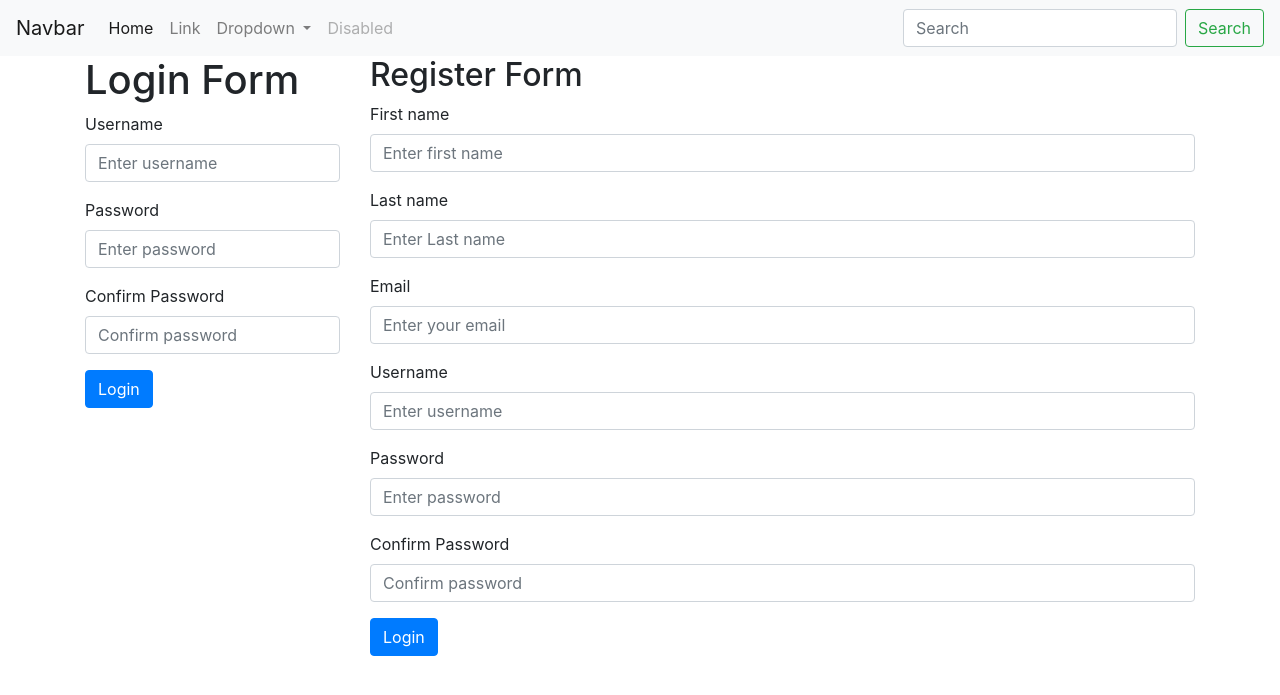
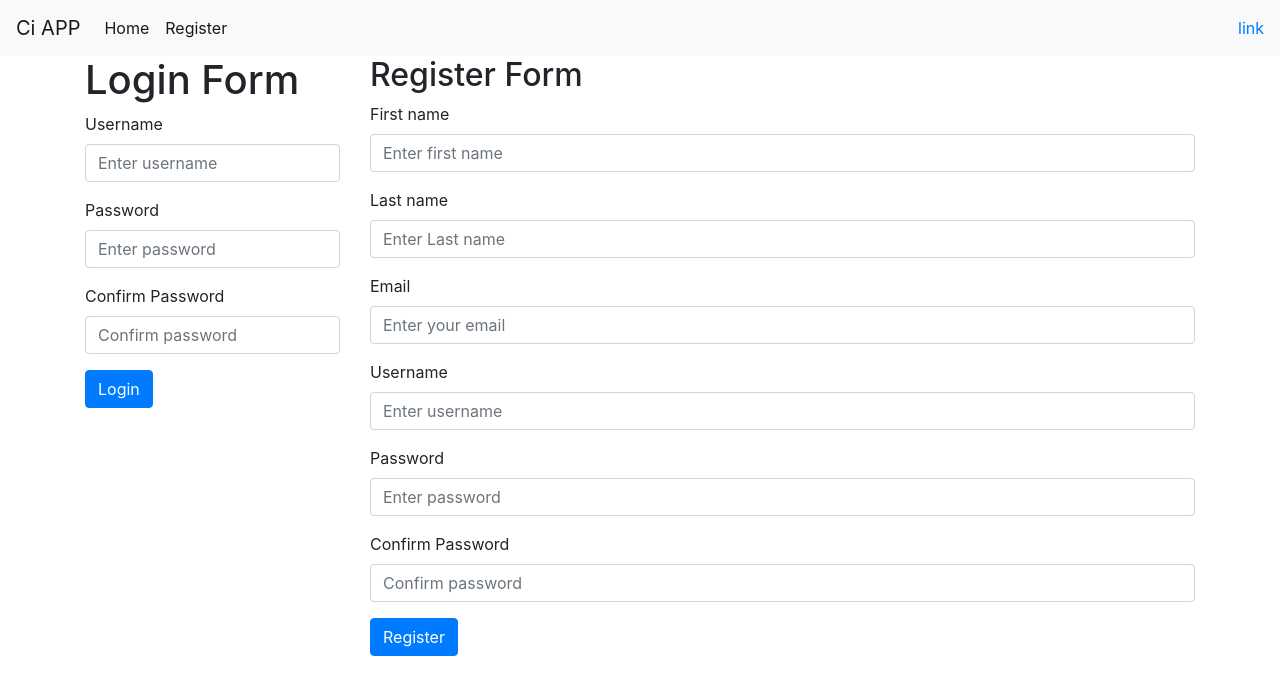
Before and after one commit to sreeshma-sooraj/ci, a CodeIgniter app: page /ci/index.php/users/register in a window 1280 px wide. Shown: the top 695 px of the page. Run offline with CodeIgniter, Linux system fonts and the light colour scheme.

Commit message:
lesson49:Navigation and Links modifiction

```diff
--- a/application/config/routes.php
+++ b/application/config/routes.php
@@ -49,6 +49,6 @@ defined('BASEPATH') OR exit('No direct script access allowed');
 | Examples:	my-controller/index	-> my_controller/index
 |		my-controller/my-method	-> my_controller/my_method
 */
-$route['default_controller'] = 'welcome';
+$route['default_controller'] = 'home';
 $route['404_override'] = '';
 $route['translate_uri_dashes'] = FALSE;
--- a/application/views/layouts/main.php
+++ b/application/views/layouts/main.php
@@ -12,7 +12,7 @@
 <body>
 
 <nav class="navbar navbar-expand-lg navbar-light bg-light">
-  <a class="navbar-brand" href="#">Navbar</a>
+  <a class="navbar-brand" href="<?php echo base_url(); ?>">Ci APP</a>
   <button class="navbar-toggler" type="button" data-toggle="collapse" data-target="#navbarSupportedContent" aria-controls="navbarSupportedContent" aria-expanded="false" aria-label="Toggle navigation">
     <span class="navbar-toggler-icon"></span>
   </button>
@@ -20,30 +20,19 @@
   <div class="collapse navbar-collapse" id="navbarSupportedContent">
     <ul class="navbar-nav mr-auto">
       <li class="nav-item active">
-        <a class="nav-link" href="#">Home <span class="sr-only">(current)</span></a>
+        <a class="nav-link" href="<?php echo base_url(); ?>">Home <span class="sr-only">(current)</span></a>
+
       </li>
-      <li class="nav-item">
-        <a class="nav-link" href="#">Link</a>
+      <li class="nav-item active">
+      <a class="nav-link" href="<?php echo base_url(); ?>/users/register">Register<span class="sr-only">(current)</span></a>
       </li>
-      <li class="nav-item dropdown">
-        <a class="nav-link dropdown-toggle" href="#" id="navbarDropdown" role="button" data-toggle="dropdown" aria-haspopup="true" aria-expanded="false">
-          Dropdown
-        </a>
-        <div class="dropdown-menu" aria-labelledby="navbarDropdown">
-          <a class="dropdown-item" href="#">Action</a>
-          <a class="dropdown-item" href="#">Another action</a>
-          <div class="dropdown-divider"></div>
-          <a class="dropdown-item" href="#">Something else here</a>
-        </div>
-      </li>
-      <li class="nav-item">
-        <a class="nav-link disabled" href="#">Disabled</a>
-      </li>
+      </ul>
+      <ul class="nav navbar-nav navbar-right">
+      <li><a href="#"><span class="glyphicon glyphicon-user"></span>link</a></li>
+
     </ul>
-    <form class="form-inline my-2 my-lg-0">
-      <input class="form-control mr-sm-2" type="search" placeholder="Search" aria-label="Search">
-      <button class="btn btn-outline-success my-2 my-sm-0" type="submit">Search</button>
-    </form>
+
+
   </div>
 </nav>
 
--- a/application/views/users/register_view.php
+++ b/application/views/users/register_view.php
@@ -113,7 +113,7 @@
     $data = array(
     'class' => 'btn btn-primary',
     'name' => 'submit',
-    'value' => 'Login'
+    'value' => 'Register'
     );
 ?>
 <?php echo form_submit($data);?>
```
